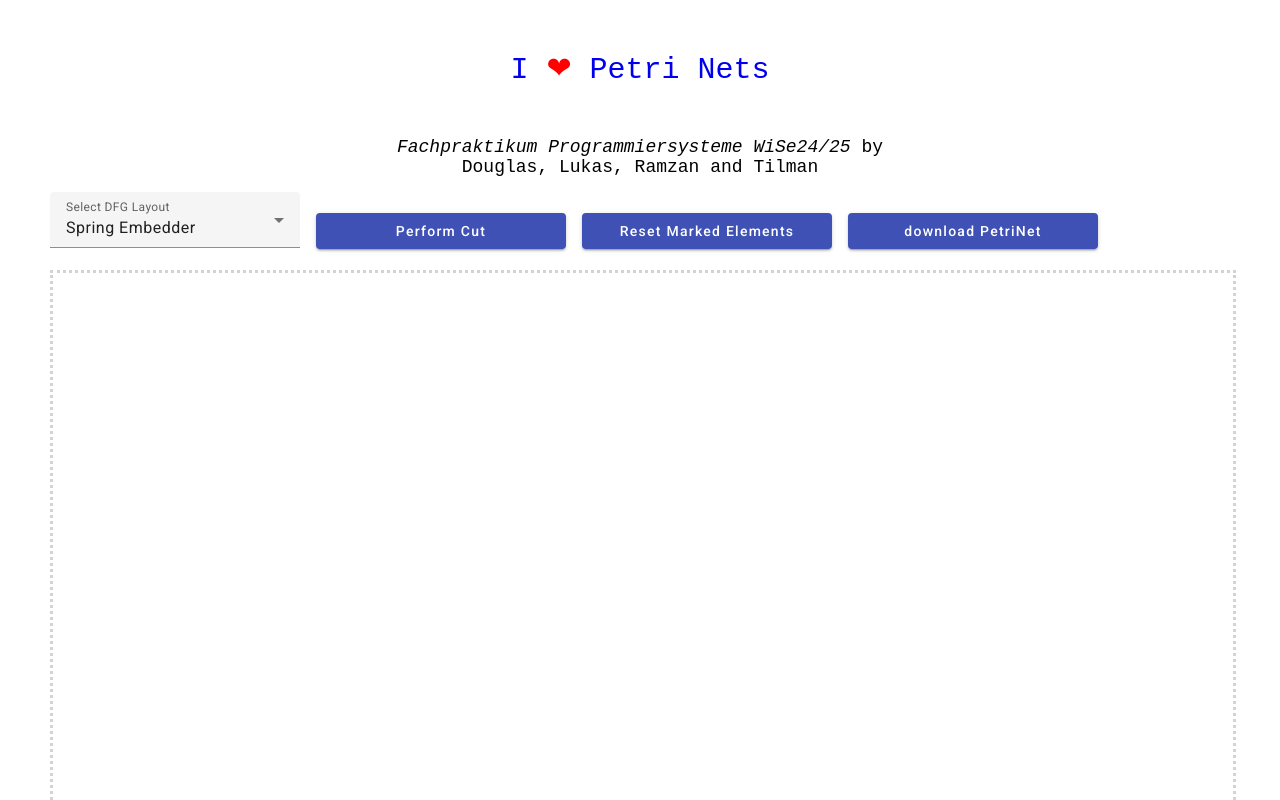
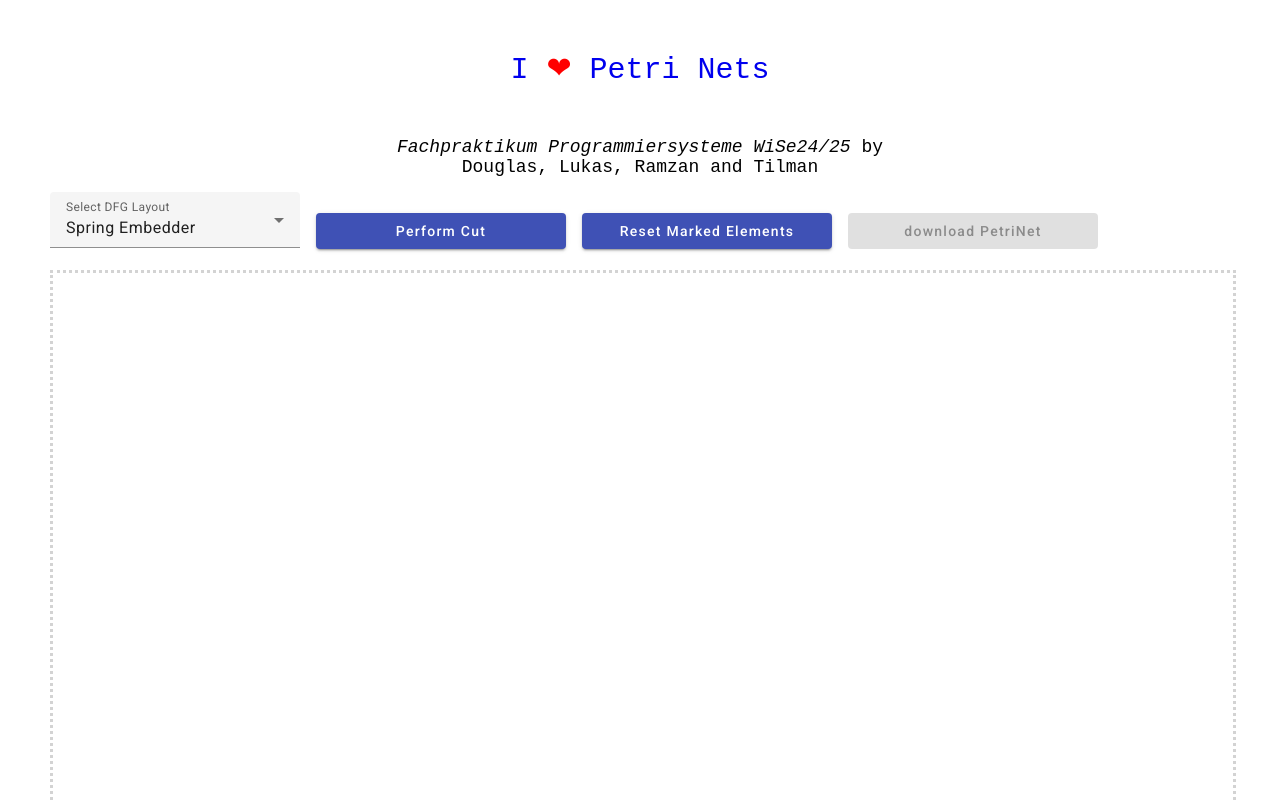
Before and after one commit to TilDans/Westen-FaPra-WiSe-24-25-ImproveLayout, an Angular app: page / in a window 1280 px wide. Shown: the top 800 px of the page. Built offline with nearby package versions, Linux system fonts and the light colour scheme; what xmlbuilder2 would draw is missing.

Commit message:
FPW-14 Bedingung freigeschaltet, dass Petrinetz nur heruntergeladen werden kann, wenn fertiggestellt

```diff
--- a/src/app/components/display/display.component.html
+++ b/src/app/components/display/display.component.html
@@ -14,7 +14,7 @@
   <button mat-raised-button color="primary" class="aligned-element" (click)="resetCut()">
     Reset Marked Elements
   </button>
-  <button mat-raised-button *ngIf="isPetriNetFinished" color="primary" class="aligned-element" (click)="downloadPetriNet()" >
+  <button mat-raised-button [disabled]="!isPetriNetFinished" color="primary" class="aligned-element" (click)="downloadPetriNet()" >
     download PetriNet
   </button>
 </div>
--- a/src/app/components/display/display.component.ts
+++ b/src/app/components/display/display.component.ts
@@ -31,7 +31,7 @@ export class DisplayComponent implements OnDestroy {
     @Output('fileContent') fileContent: EventEmitter<string>;
 
     //Bedingung, damit der Button zum Download angezeigt wird. Siehe draw Methode
-    isPetriNetFinished: boolean = true;
+    isPetriNetFinished: boolean = false;
 
     availableLayouts = Object.values(Layout); // Extract the enum values as an array
     selectedLayout: Layout = this._svgLayoutService.getLayout(); // Set a default layout
@@ -146,7 +146,7 @@ export class DisplayComponent implements OnDestroy {
         }
 
         // Netz nur herunterladbar, wenn fertig
-        // this.isPetriNetFinished = this._petriNet!.netFinished();
+        this.isPetriNetFinished = this._petriNet!.netFinished();
     }
 
     public dropLines() {
```
